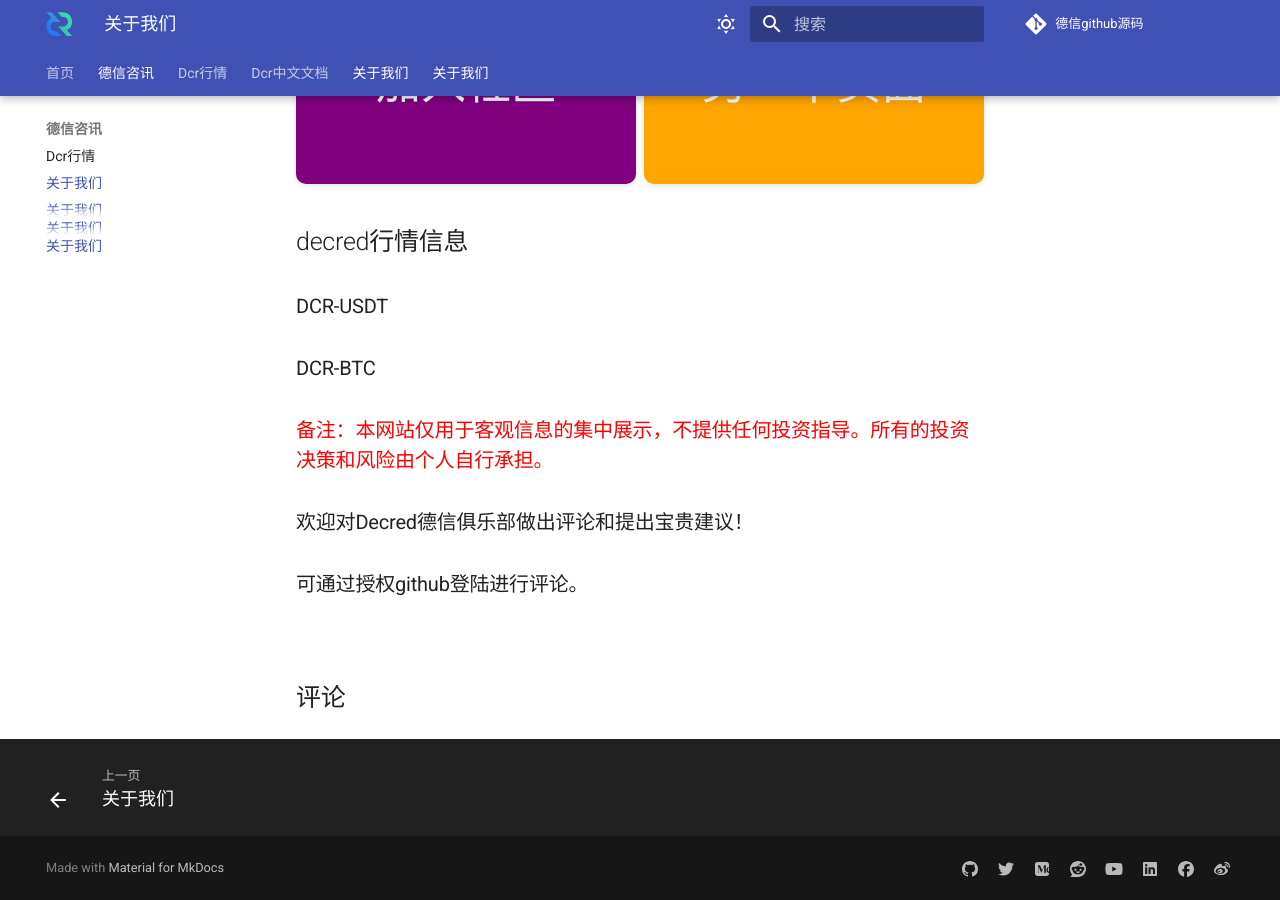
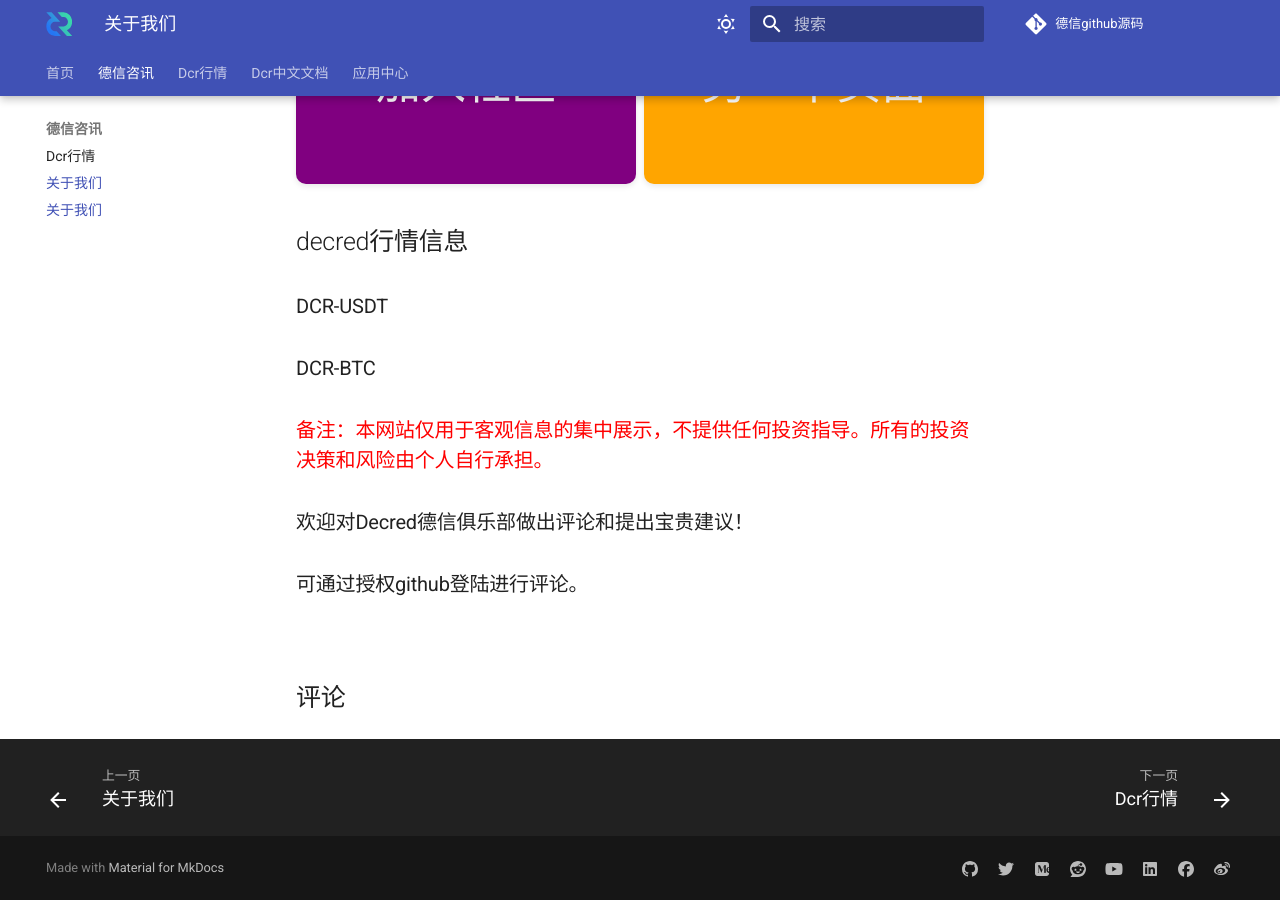
Before and after one commit to decredclub/decredclub, an MkDocs documentation site: the page built from docs/index.md, in a window 1280 px wide and 900 px high, scrolled down 960 px. Built offline with MkDocs 1.6.1 and Material for MkDocs 9.7.7, drawn with Linux system fonts in a browser that asks for light colours; comment, search, counter and statistics services are not loaded; some of the changed lines change nothing that is shown.

Commit message:
Update mkdocs.yml

```diff
--- a/mkdocs.yml
+++ b/mkdocs.yml
@@ -151,5 +151,6 @@
    - 词汇表: 404.md
    - 关于:
      - 执照: 404.md
- - 中文视频: index.md
- - 下载中心: index.md
+ - 应用中心:
+   - 下载中心:  404.md
+   - 使用教程:  404.md
```
